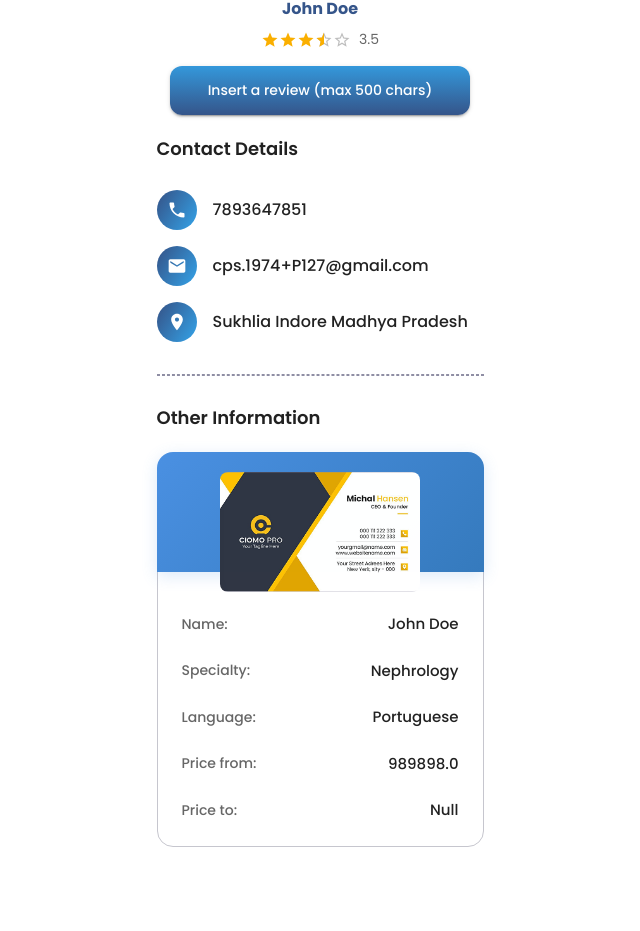
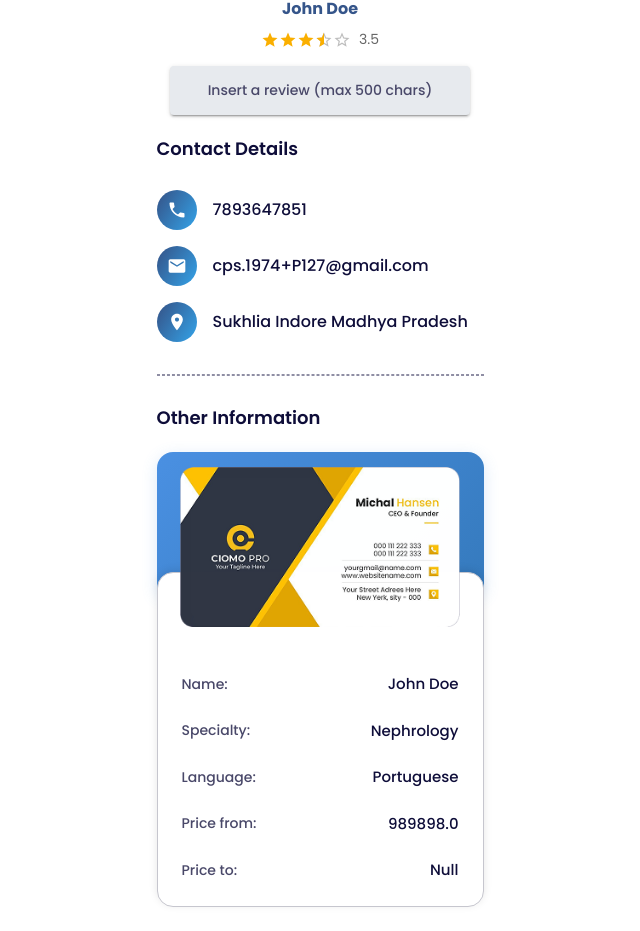
Before and after one commit to ShoaibK08/DoctorHouse, a Next.js app: page /dashboard/reports/contacts in a window 1280 px wide. Shown: the part 173-1104 px from the top of the page, without its empty margins (320-960 px from the left). Before the commit the page ends 1044 px from the top, so only its background shows below. Built offline with nearby package versions, Linux system fonts and the light colour scheme; no server answers.

Commit message:
Other Information section convert into dicto figma design

```diff
--- a/app/dashboard/reports/contacts/page.tsx
+++ b/app/dashboard/reports/contacts/page.tsx
@@ -10,6 +10,7 @@ import { useRouter } from 'next/navigation';
 import languageStore from '@/zustand/languageStore';
 import ReviewModal from './components/ReviewModal';
 import { secondary } from '@/utils/colors';
+import { all } from 'axios';
 
 const Contacts = () => {
     const theme = useTheme();
@@ -71,22 +72,25 @@ const Contacts = () => {
                         sx={{
                             mt: 2,
                             mb: 3,
-                            background: 'linear-gradient(180deg, #3498DB 0%, #35558A 100%)',
-                            color: '#FFFFFF',
+                            background: '#E7EAEE',
+                            color: '#494869',
                             fontFamily: 'Poppins',
                             py: 1.5,
-                            borderRadius: 3,
+                            borderRadius: 1,
                             fontWeight: 500,
                             fontSize: '14px',
                             textTransform: 'none',
                             maxWidth: '300px',
+                            transition: 'background 0.3s ease, color 0.3s ease',
                             '&:hover': {
                                 background: 'linear-gradient(180deg, #3498DB 0%, #35558A 100%)',
+                                color: '#FFFFFF',
                             },
                         }}
                     >
                         {ReviewLabels?.btn_insert_review || 'Insert a review (max 500 chars)'}
                     </Button>
+
 
                 </Box>
 
@@ -98,7 +102,7 @@ const Contacts = () => {
                             mb: 3,
                             fontFamily: 'Poppins',
                             fontWeight: 600,
-                            color: 'text.primary',
+                            color: '#0E0D39',
                             fontSize: '18px',
                             textAlign: 'left'
                         }}>
@@ -127,7 +131,7 @@ const Contacts = () => {
                             </Box>
                             <Typography variant="body1" sx={{
                                 fontWeight: 500,
-                                color: 'text.primary',
+                                color: '#0E0D39',
                                 fontSize: '16px',
                                 fontFamily: 'Poppins'
                             }}>
@@ -157,7 +161,7 @@ const Contacts = () => {
                             </Box>
                             <Typography variant="body1" sx={{
                                 fontWeight: 500,
-                                color: 'text.primary',
+                                color: '#0E0D39',
                                 fontSize: '16px',
                                 fontFamily: 'Poppins'
                             }}>
@@ -187,7 +191,7 @@ const Contacts = () => {
                             </Box>
                             <Typography variant="body1" sx={{
                                 fontWeight: 500,
-                                color: 'text.primary',
+                                color: '#0E0D39',
                                 fontSize: '16px',
                                 fontFamily: 'Poppins'
                             }}>
@@ -211,7 +215,7 @@ const Contacts = () => {
                             mb: 3,
                             fontFamily: 'Poppins',
                             fontWeight: 600,
-                            color: 'text.primary',
+                            color: '#0E0D39',
                             fontSize: '18px',
                             textAlign: 'left'
                         }}>
@@ -228,39 +232,43 @@ const Contacts = () => {
                             {/* Blue Header Card - Only top portion */}
                             <Box sx={{
                                 width: '100%',
-                                height: '120px',
+                                height: '140px',
                                 background: 'linear-gradient(135deg, #4A90E2 0%, #357ABD 100%)',
                                 borderRadius: '16px 16px 0 0',
                                 position: 'relative',
                                 boxShadow: '0 4px 16px rgba(74, 144, 226, 0.2)',
                             }}>
-                                {/* Business Card Image - Positioned in blue section */}
+                                {/* Business Card Image - Positioned in blue section with increased size */}
                                 <Box sx={{
                                     position: 'absolute',
-                                    top: '20px',
+                                    top: '15px',
                                     left: '50%',
                                     transform: 'translateX(-50%)',
-                                    width: '200px',
-                                    height: '120px',
+                                    width: '280px', // Increased from 200px
+                                    height: '160px', // Increased from 120px
                                     zIndex: 10,
                                     '& img': {
                                         width: '100%',
                                         height: '100%',
                                         objectFit: 'cover',
-                                        borderRadius: '8px'
+                                        borderRadius: '12px' // Slightly increased border radius
                                     }
                                 }}>
                                     <img src="/assets/businessCard.png" alt="Business Card" />
                                 </Box>
                             </Box>
 
-                            {/* White Details Card - Bottom portion */}
+                            {/* White Details Card - Bottom portion with rounded top corners */}
                             <Box sx={{
                                 backgroundColor: mode === 'light' ? '#FFFFFF' : 'background.paper',
-                                borderRadius: '16px 16px 16px 16px',
-                                padding: '80px 24px 24px 24px', // Extra top padding for card overlap
+                                borderRadius: '16px 16px 16px 16px', // All corners rounded
+                                padding: '100px 24px 24px 24px', // Extra top padding for card overlap
                                 border: mode === 'light' ? '1px solid #C6C6CE' : '1px solid #3B3B3B',
-                                marginTop: '-40px', // Overlap to show rounded corners on top
+                                marginTop: '-20px', // Reduced overlap to show rounded top corners
+                                position: 'relative',
+                                zIndex: 1,
+                                // Add a subtle shadow to make it look elevated
+                                boxShadow: '0 -2px 8px rgba(0, 0, 0, 0.1)',
                             }}>
                                 {/* Details List */}
                                 <Box sx={{
@@ -275,7 +283,7 @@ const Contacts = () => {
                                         paddingBottom: '8px'
                                     }}>
                                         <Typography sx={{
-                                            color: 'text.secondary',
+                                            color: '#494869',
                                             fontWeight: 500,
                                             fontSize: '14px',
                                             fontFamily: 'Poppins'
@@ -283,7 +291,7 @@ const Contacts = () => {
                                             Name:
                                         </Typography>
                                         <Typography sx={{
-                                            color: 'text.primary',
+                                            color: '#0E0D39',
                                             fontWeight: 500,
                                             fontSize: '15px',
                                             fontFamily: 'Poppins'
@@ -299,7 +307,7 @@ const Contacts = () => {
                                         paddingBottom: '8px'
                                     }}>
                                         <Typography sx={{
-                                            color: 'text.secondary',
+                                            color: '#494869',
                                             fontWeight: 500,
                                             fontSize: '14px',
                                             fontFamily: 'Poppins'
@@ -307,7 +315,7 @@ const Contacts = () => {
                                             Specialty:
                                         </Typography>
                                         <Typography sx={{
-                                            color: 'text.primary',
+                                            color: '#0E0D39',
                                             fontWeight: 500,
                                             fontSize: '15px',
                                             fontFamily: 'Poppins'
@@ -323,7 +331,7 @@ const Contacts = () => {
                                         paddingBottom: '8px'
                                     }}>
                                         <Typography sx={{
-                                            color: 'text.secondary',
+                                            color: '#494869',
                                             fontWeight: 500,
                                             fontSize: '14px',
                                             fontFamily: 'Poppins'
@@ -331,7 +339,7 @@ const Contacts = () => {
                                             Language:
                                         </Typography>
                                         <Typography sx={{
-                                            color: 'text.primary',
+                                            color: '#0E0D39',
                                             fontWeight: 500,
                                             fontSize: '15px',
                                             fontFamily: 'Poppins'
@@ -347,7 +355,7 @@ const Contacts = () => {
                                         paddingBottom: '8px'
                                     }}>
                                         <Typography sx={{
-                                            color: 'text.secondary',
+                                            color: '#494869',
                                             fontWeight: 500,
                                             fontSize: '14px',
                                             fontFamily: 'Poppins'
@@ -355,7 +363,7 @@ const Contacts = () => {
                                             Price from:
                                         </Typography>
                                         <Typography sx={{
-                                            color: 'text.primary',
+                                            color: '#0E0D39',
                                             fontWeight: 500,
                                             fontSize: '15px',
                                             fontFamily: 'Poppins'
@@ -370,7 +378,7 @@ const Contacts = () => {
                                         alignItems: 'center'
                                     }}>
                                         <Typography sx={{
-                                            color: 'text.secondary',
+                                            color: '#494869',
                                             fontWeight: 500,
                                             fontSize: '14px',
                                             fontFamily: 'Poppins'
@@ -378,7 +386,7 @@ const Contacts = () => {
                                             Price to:
                                         </Typography>
                                         <Typography sx={{
-                                            color: 'text.primary',
+                                            color: '#0E0D39',
                                             fontWeight: 500,
                                             fontSize: '15px',
                                             fontFamily: 'Poppins'
```
